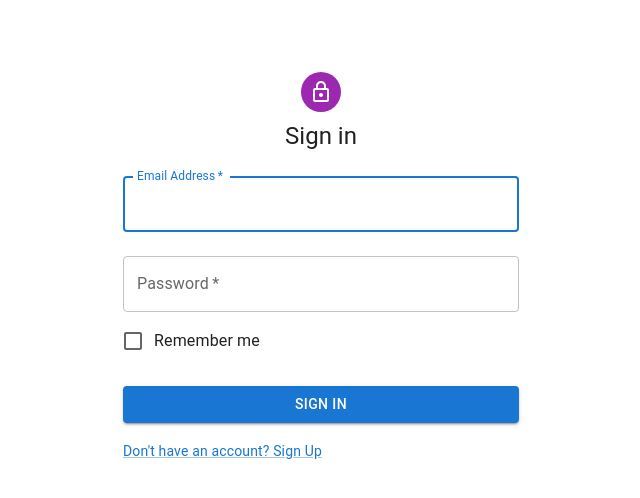
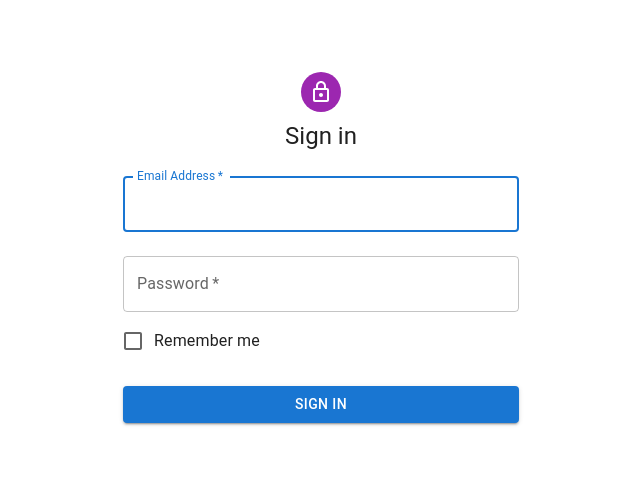
Before and after one commit to lojithv/audioactr-admin, a React (Create React App) app: page /signin in a window 1280 px wide. Shown: the top 498 px of the page, without its empty margins (319-959 px from the left). Built offline with nearby package versions, Linux system fonts and the light colour scheme.

Commit message:
new changes

```diff
--- a/src/components/ReusableTable.tsx
+++ b/src/components/ReusableTable.tsx
@@ -6,11 +6,16 @@ import TableCell from "@mui/material/TableCell";
 import TableHead from "@mui/material/TableHead";
 import TableRow from "@mui/material/TableRow";
 import Title from "./Title";
+import { Button } from "@mui/material";
 
 export default function ReusableTable({ columns, rowData, title }: any) {
   return (
     <React.Fragment>
+      <div style={{display:'flex', justifyContent:'space-between'}}>
       <Title>{title}</Title>
+      <Button variant="outlined">Export</Button>
+      </div>
+
       <Table size="small">
         <TableHead>
           <TableRow>
--- a/src/components/listItems.tsx
+++ b/src/components/listItems.tsx
@@ -5,7 +5,7 @@ import PeopleIcon from '@mui/icons-material/People';
 import BarChartIcon from '@mui/icons-material/BarChart';
 
 export const listItems = [
-  {path:'', name: "Dashboard", icon: <DashboardIcon />},
+  // {path:'', name: "Dashboard", icon: <DashboardIcon />},
   {path:'customers', name: "Customers", icon: <PeopleIcon />},
   {path:'subscriptions', name: "Subscriptions", icon:  <ShoppingCartIcon />},
   {path:'subscription-plans', name: "Subscription Plans", icon: <BarChartIcon />},
--- a/src/pages/SignIn.tsx
+++ b/src/pages/SignIn.tsx
@@ -86,16 +86,6 @@ export default function SignIn() {
               Sign In
             </Button>
             <Grid container>
-              {/* <Grid item xs>
-                <Link href="#" variant="body2">
-                  Forgot password?
-                </Link>
-              </Grid> */}
-              <Grid item>
-                <Link href="#" variant="body2">
-                  {"Don't have an account? Sign Up"}
-                </Link>
-              </Grid>
             </Grid>
           </Box>
         </Box>
--- a/src/routes/routes.tsx
+++ b/src/routes/routes.tsx
@@ -25,7 +25,7 @@ export const router = createBrowserRouter([
   {
     path: "/admin",
     element: (
-      <ProtectedRoute user={true}>
+      <ProtectedRoute user={false}>
         <DashboardLayout />
       </ProtectedRoute>
     ),
```
